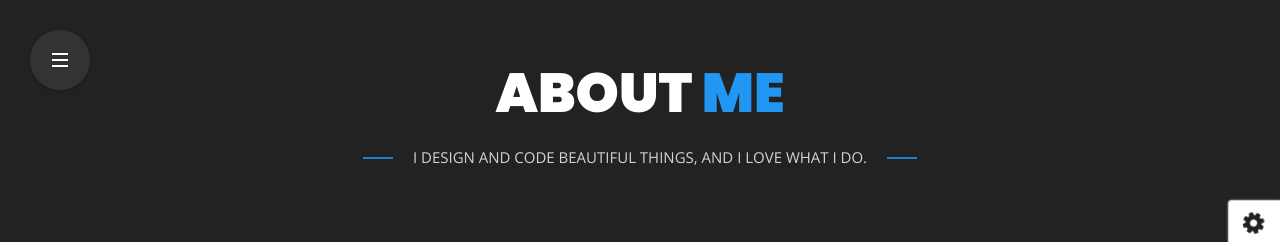
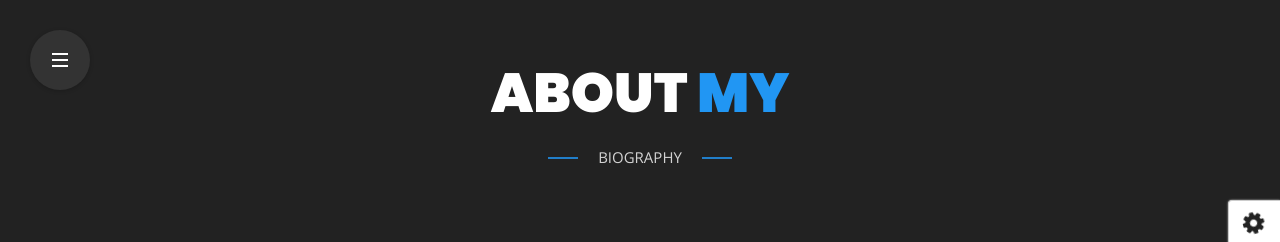
Before and after one commit to EinsteinYap/remade_portfolio, a plain HTML site: page index-left-image-dark.html in a window 1280 px wide. Both pictures are taken after a click on the link "MORE ABOUT ME". Shown: the top 242 px of the page. Drawn offline with nearby package versions, Linux system fonts and the light colour scheme.

Commit message:
home page and about my biography page done

```diff
--- a/index-left-image-dark.html
+++ b/index-left-image-dark.html
@@ -245,9 +245,8 @@
                 <section id="about">
                     <!-- Main Heading Starts -->
                     <div class="container page-title text-center">
-                        <h2 class="text-center">about <span>me</span></h2>
-                        <span class="title-head-subtitle">I design and code
-                            beautiful things, and I love what I do.</span>
+                        <h2 class="text-center">About <span>My</span></h2>
+                        <span class="title-head-subtitle">Biography</span>
                     </div>
                     <!-- Main Heading Ends -->
                     <div class="container infos">
```
